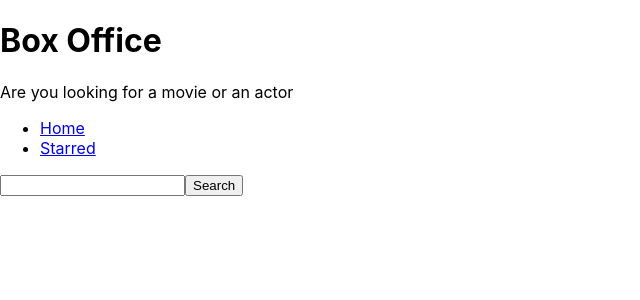
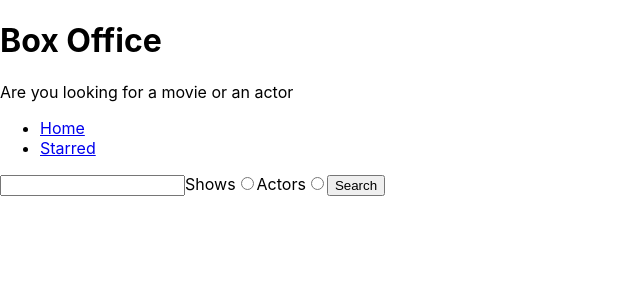
Before and after one commit to harsh123-star/Box-Office, a React (Create React App) app: page / in a window 1280 px wide. Shown: the top 300 px of the page, without its empty margins (0-640 px from the left). Built offline with nearby package versions, Linux system fonts and the light colour scheme.

Commit message:
added search bar

```diff
--- a/src/api/tvmaze.js
+++ b/src/api/tvmaze.js
@@ -8,4 +8,6 @@
   //      return body;
 };
 
-export const searchForShows = query => apiGet(`/dfgtdrhgdgr?q=${query}`);
+export const searchForShows = query => apiGet(`/search/shows?q=${query}`);
+
+export const searchForPeople = query => apiGet(`/search/people?q=${query}`);
--- a/src/page/Home.jsx
+++ b/src/page/Home.jsx
@@ -1,20 +1,33 @@
 import { useState } from 'react';
-import { searchForShows } from './../api/tvmaze';
+import { searchForShows, searchForPeople } from './../api/tvmaze';
 const Home = () => {
   const [searchStr, setSearchStr] = useState('');
   const [apiData, setApiData] = useState(null);
   const [apiDataError, setApiDataError] = useState(null);
+  const [searchOption, setSearchOption] = useState('state');
+
 
   const onSearchInputChange = ev => {
     setSearchStr(ev.target.value);
   };
+  const onRadioChange = ev => {
+    setSearchOption(ev.target.value)
+  }
+
   const onSearch = async ev => {
     ev.preventDefault();
     try {
       setApiDataError(null);
 
-      const result = await searchForShows(searchStr);
-      setApiData(result);
+      if (searchOption === 'shows') {
+        const result = await searchForShows(searchStr);
+        setApiData(result);
+      } else {
+        const result = await searchForPeople(searchStr);
+        setApiData(result);
+      }
+
+
     } catch (error) {
       setApiDataError(error);
     }
@@ -25,9 +38,12 @@
       return <div>Error occured: {apiDataError.message}</div>;
     }
     if (apiData) {
-      return apiData.map(data => (
-        <div key={data.show.id}>{data.show.name}</div>
-      ));
+      return apiData[0].show ? apiData.map(data =>
+        <div key={data.show.id}>{data.show.name}</div>)
+        : apiData.map(data => (
+          <div key={data.person.id}>{data.show.name}</div>
+
+        ));
     }
 
     return null;
@@ -38,6 +54,15 @@
     <div>
       <form onSubmit={onSearch}>
         <input type="text" value={searchStr} onChange={onSearchInputChange} />
+
+        <label>
+          Shows
+          <input type="radio" name="search-option" value="shows" checked={searchOption === 'shows'} onChange={onRadioChange} />
+        </label>
+        <label>
+          Actors
+          <input type="radio" name="search-option" value="actors" checked={searchOption === 'shows'} onChange={onRadioChange} />
+        </label>
         <button type="submit">Search</button>
       </form>
 
```
